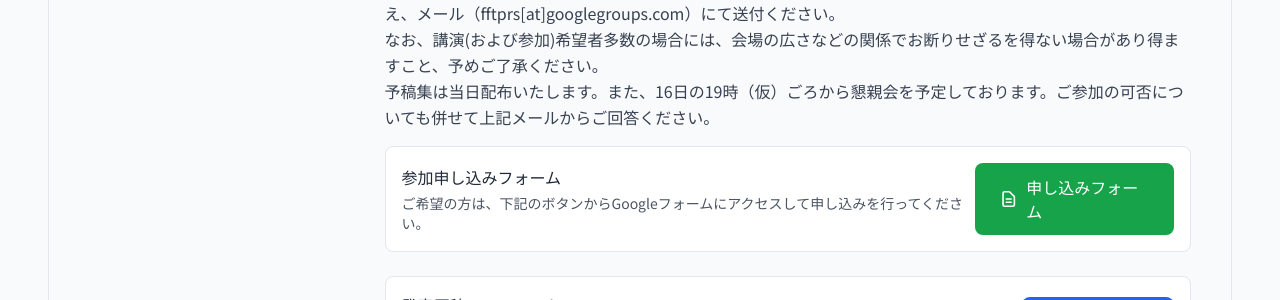
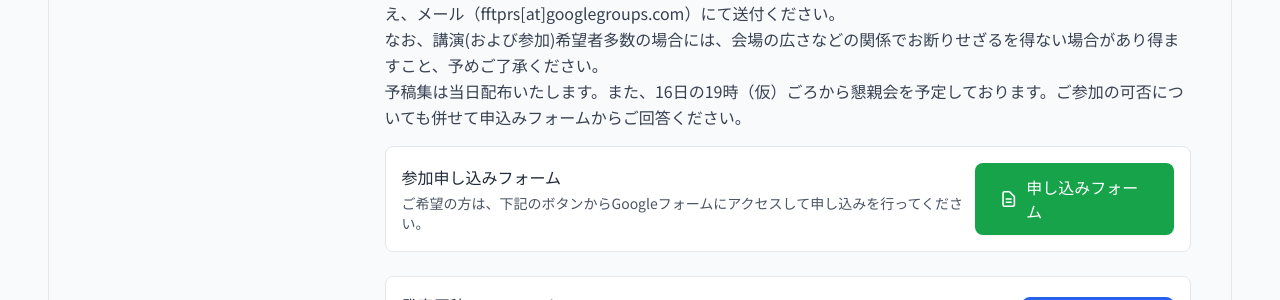
Before and after one commit to FFTPRS/WS, a Jekyll site: the page built from pages/workshop11.html, in a window 1280 px wide and 900 px high, scrolled down 1513 px. Shown: the part 181-481 px from the top of the window. Built offline with Jekyll 4.4.1, drawn with Linux system fonts in a browser that asks for light colours; nearby versions of some CDN libraries.

Commit message:
Update workshop11.yml

```diff
--- a/_data/workshop11.yml
+++ b/_data/workshop11.yml
@@ -21,7 +21,7 @@ application_description: "
 発表をご希望の方は、以上の締め切りをご確認の上、下記のメールからご回答ください。<br />
 また、発表される場合は発表原稿フォーマットをダウンロードし、フォーマットにしたがって原稿を執筆のうえ、メール（fftprs[at]googlegroups.com）にて送付ください。<br />
 なお、講演(および参加)希望者多数の場合には、会場の広さなどの関係でお断りせざるを得ない場合があり得ますこと、予めご了承ください。<br />
-予稿集は当日配布いたします。また、16日の19時（仮）ごろから懇親会を予定しております。ご参加の可否についても併せて上記メールからご回答ください。"
+予稿集は当日配布いたします。また、16日の19時（仮）ごろから懇親会を予定しております。ご参加の可否についても併せて申込みフォームからご回答ください。"
 
 program:
   - day: "1日目: 2025年09月16日(火)"
```
